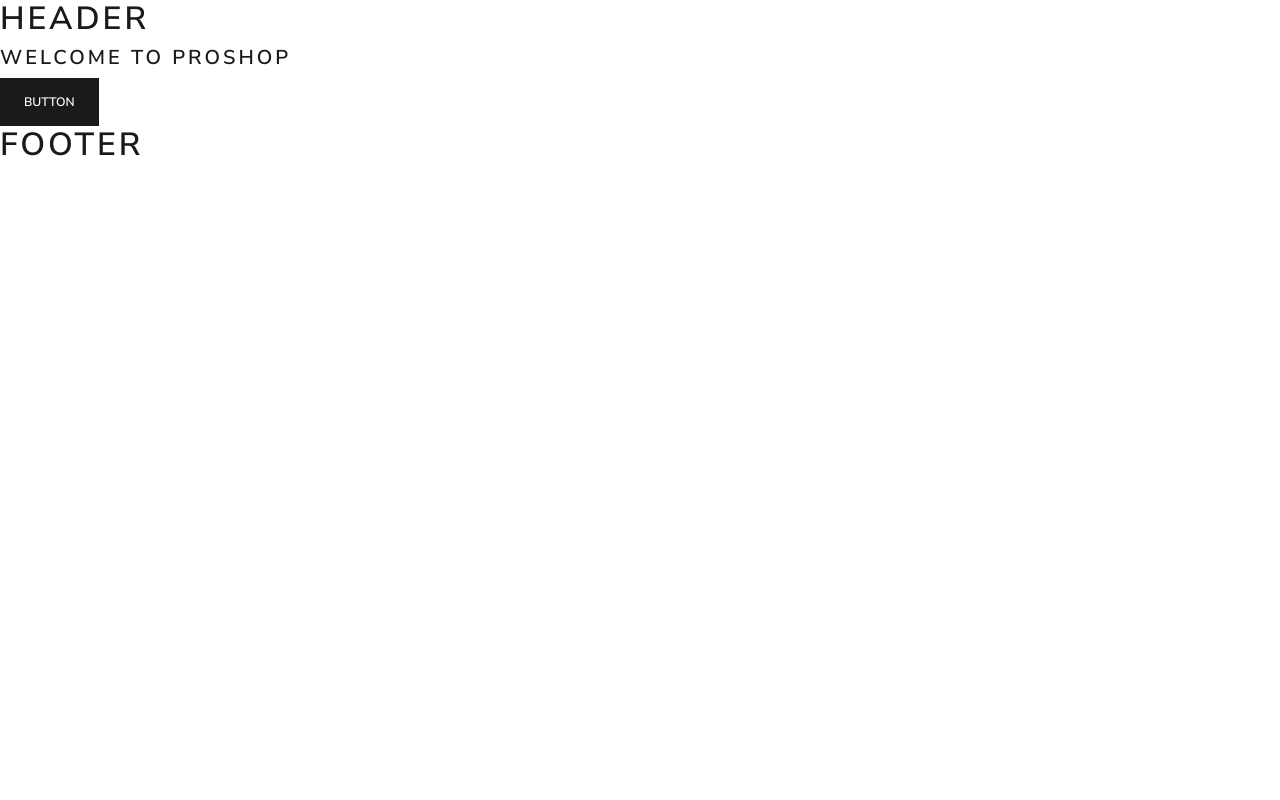
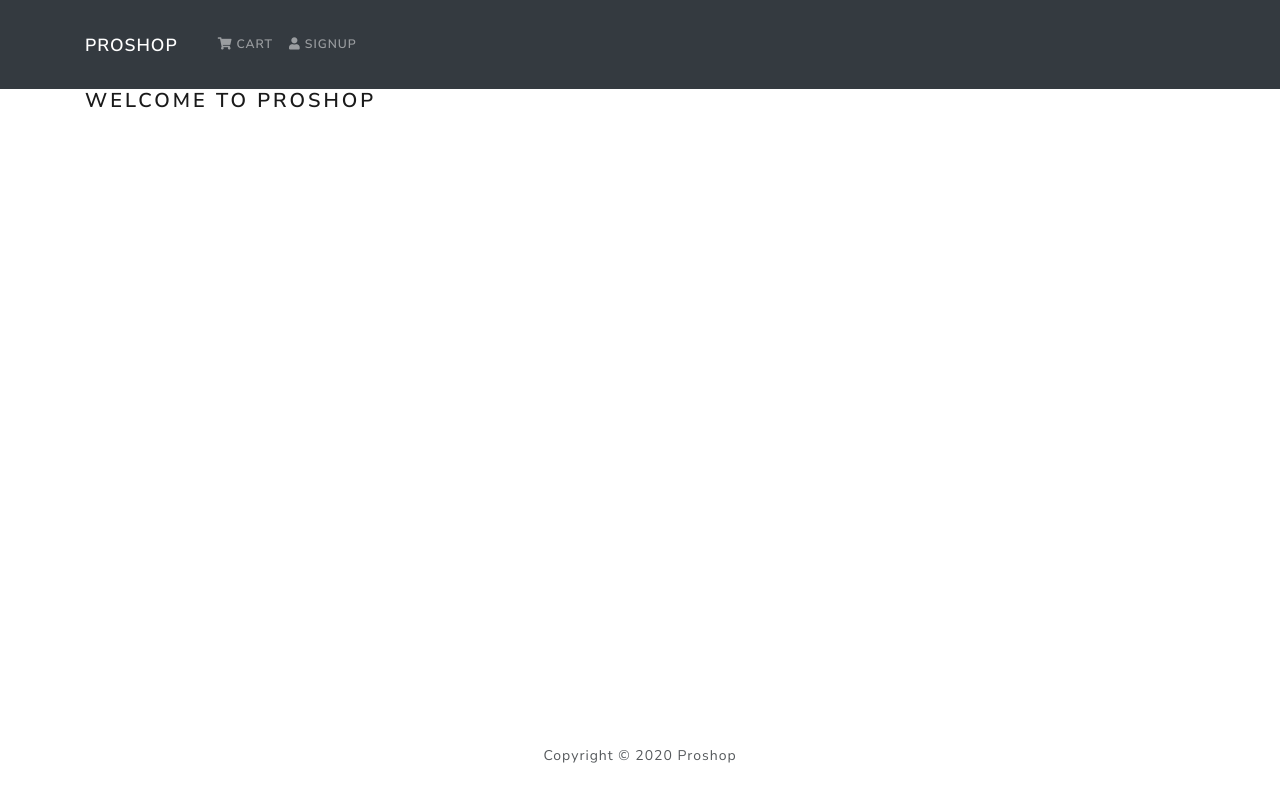
Before and after one commit to ShrJamal/proshop, a React (Create React App) app in the folder frontend/: page / in a window 1280 px wide. Built offline with nearby package versions, Linux system fonts and the light colour scheme.

Commit message:
add header and footer

```diff
--- a/frontend/src/App.jsx
+++ b/frontend/src/App.jsx
@@ -1,14 +1,15 @@
 import Header from "./components/Header";
 import Footer from "./components/Footer";
-import { Button } from "react-bootstrap";
+import { Container } from "react-bootstrap";
 
 export default function App() {
   return (
     <>
       <Header />
       <main>
-        <h4>Welcome to Proshop</h4>
-        <Button>Button</Button>
+        <Container>
+          <h4>Welcome to Proshop</h4>
+        </Container>
       </main>
       <Footer />
     </>
--- a/frontend/src/components/Footer.jsx
+++ b/frontend/src/components/Footer.jsx
@@ -1,9 +1,17 @@
 import React from "react";
+import { Col, Container, Row } from "react-bootstrap";
 
 export default function Footer() {
+  const year = new Date().getFullYear();
   return (
-    <>
-      <h1>Footer</h1>
-    </>
+    <footer>
+      <Container>
+        <Row>
+          <Col className="text-center py-3">
+            Copyright &copy; {year} Proshop
+          </Col>
+        </Row>
+      </Container>
+    </footer>
   );
 }
--- a/frontend/src/components/Header.jsx
+++ b/frontend/src/components/Header.jsx
@@ -1,9 +1,26 @@
 import React from "react";
+import { Navbar, Nav, Container } from "react-bootstrap";
 
 export default function Header() {
   return (
-    <>
-      <h1>Header</h1>
-    </>
+    <header>
+      <Navbar bg="dark" variant="dark" expand="sm" collapseOnSelect>
+        <Container>
+          <Navbar.Brand href="#home">Proshop</Navbar.Brand>
+          <Navbar.Toggle aria-controls="basic-navbar-nav" />
+          <Navbar.Collapse id="basic-navbar-nav">
+            <Nav className="mr-auto">
+              <Nav.Link href="#home">
+                <i className="fas fa-shopping-cart mr-1" />
+                Cart
+              </Nav.Link>
+              <Nav.Link href="#link">
+              <i className="fas fa-user mr-1"/>
+              Signup</Nav.Link>
+            </Nav>
+          </Navbar.Collapse>
+        </Container>
+      </Navbar>
+    </header>
   );
 }
--- /dev/null
+++ b/frontend/src/index.css
@@ -0,0 +1,3 @@
+main {
+  min-height: 80vh;
+}
--- a/frontend/src/index.jsx
+++ b/frontend/src/index.jsx
@@ -3,6 +3,7 @@
 import App from './App';
 import reportWebVitals from './reportWebVitals';
 import "./bootstrap.min.css";
+import "./index.css";
 
 ReactDOM.render(
   <React.StrictMode>
```
Also changed, not shown: 1 other file (tests, documents, lock files or other folders).
